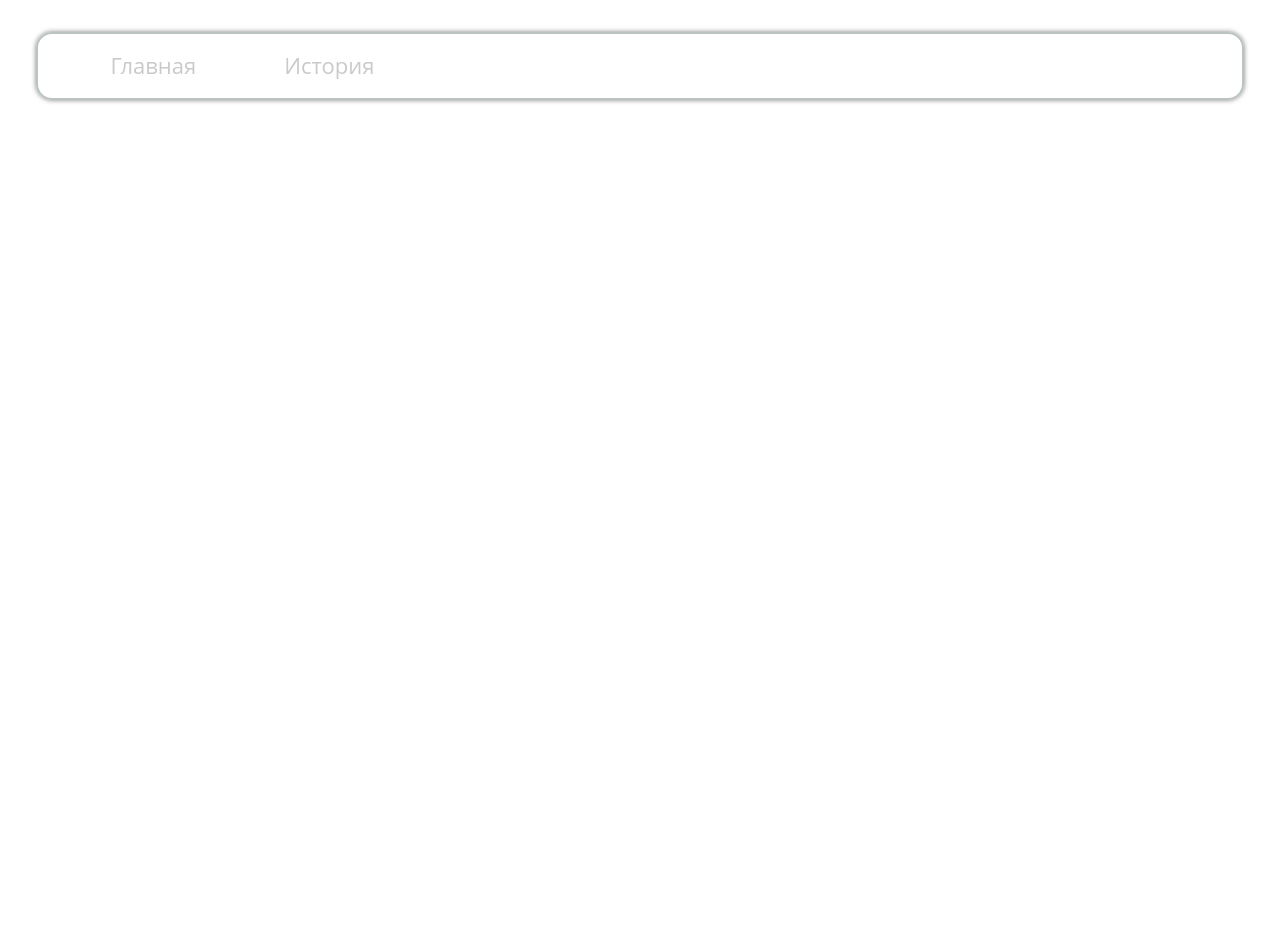
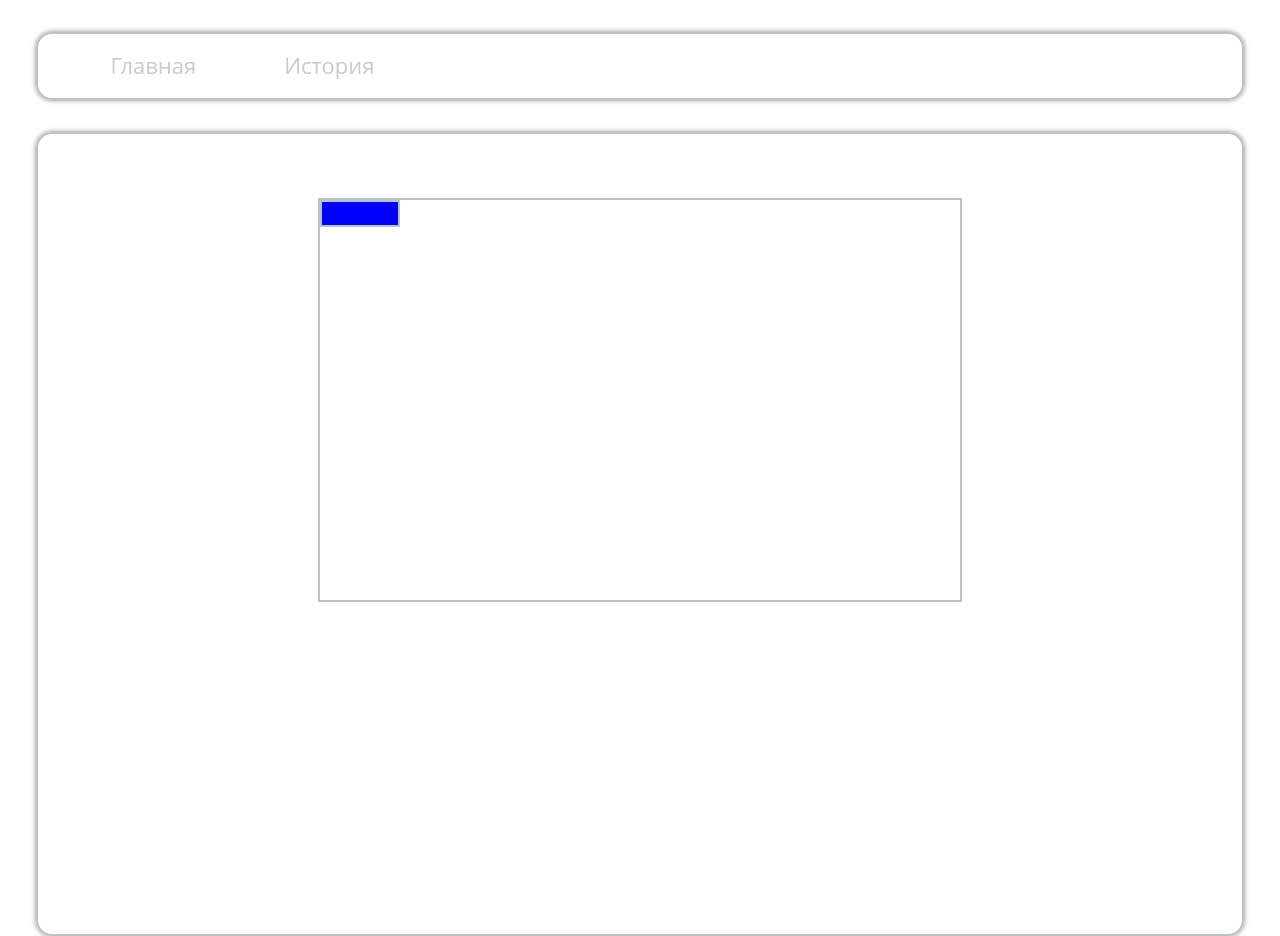
Before and after one commit to valex-maschen/react-project, a React (Create React App) app in the folder Frontend/: page / in a window 1280 px wide. Before the commit the page ends 800 px from the top, so only its background shows below. Built offline with nearby package versions, Linux system fonts and the light colour scheme; the HTML template or start-up script is replaced by a standard one.

Commit message:
fixed-routing

```diff
--- a/Frontend/src/App.tsx
+++ b/Frontend/src/App.tsx
@@ -1,8 +1,8 @@
 import React from 'react';
 import { Route, BrowserRouter, Switch } from 'react-router-dom';
-import { Navbar } from './Navbar/Navbar';
-import { Main } from './Pages/Main/Main';
-import { History } from './Pages/History/History';
+import Navbar from './Components/Navbar/Navbar';
+import Main from './Pages/Main/Main';
+import History from './Pages/History/History';
 
 function App() {
     return (
--- /dev/null
+++ b/Frontend/src/Components/DownloadWindow/DownloadWindow.module.css
@@ -0,0 +1,17 @@
+.Window {
+    margin-left: auto;
+    margin-right: auto;
+    margin-top: 4em;
+    width: 40em;
+    height: 25em;
+    border: 2px solid rgb(186, 194, 194);
+}
+
+.Download {
+    margin-left: auto;
+    margin-right: auto;
+    width: 6em;
+    height: 2em;
+    background-color: blue;
+    border: 2px solid rgb(186, 194, 194);
+}
--- /dev/null
+++ b/Frontend/src/Components/DownloadWindow/DownloadWindow.tsx
@@ -0,0 +1,10 @@
+import React from 'react';
+import styles from './DownloadWindow.module.css';
+
+const DownloadWindow = () => (
+    <div className={styles.Window}>
+        <button className={styles.Download} />
+    </div>
+);
+
+export default DownloadWindow;
--- a/Frontend/src/Navbar/Navbar.module.css
+++ b/Frontend/src/Components/Navbar/Navbar.module.css
@@ -7,10 +7,6 @@
     border: 2px solid rgb(186, 194, 194);
     border-radius: 1em;
     box-shadow: 0 0 5px rgba(0,0,0,0.5)
-}
-
-.NavItem +.NavItem {
-    padding-left: 4em;
 }
 
 .NavItems {
@@ -34,3 +30,7 @@
 .NavLink:hover:active {
     color: #000;
 }
+
+.NavItemPadding {
+    padding-left: 4em;
+}
--- a/Frontend/src/Navbar/Navbar.tsx
+++ b/Frontend/src/Components/Navbar/Navbar.tsx
@@ -1,8 +1,9 @@
 import React from 'react';
 import { NavLink } from 'react-router-dom';
+import cn from 'classnames';
 import styles from './Navbar.module.css';
 
-export const Navbar = () => (
+const Navbar = () => (
     <nav className={styles.Nav}>
         <ul className={styles.NavItems}>
             <li className={styles.NavItem}>
@@ -10,7 +11,7 @@ export const Navbar = () => (
                     Главная
                 </NavLink>
             </li>
-            <li className={styles.NavItem}>
+            <li className={cn(styles.NavItem, styles.NavItemPadding)}>
                 <NavLink className={styles.NavLink} to="/history">
                     История
                 </NavLink>
@@ -18,3 +19,5 @@ export const Navbar = () => (
         </ul>
     </nav>
 );
+
+export default Navbar;
--- a/Frontend/src/Pages/History/History.tsx
+++ b/Frontend/src/Pages/History/History.tsx
@@ -1,3 +1,5 @@
 import React from 'react';
 
-export const History = () => <div />;
+const History = () => <div />;
+
+export default History;
--- a/Frontend/src/Pages/Main/Main.module.css
+++ b/Frontend/src/Pages/Main/Main.module.css
@@ -1,6 +1,6 @@
 .Container{
     width: 94%;
-    height: 10em;
+    height: 50rem;
     margin-top: 2em;
     margin-left: auto;
     margin-right: auto;
--- a/Frontend/src/Pages/Main/Main.tsx
+++ b/Frontend/src/Pages/Main/Main.tsx
@@ -1,3 +1,11 @@
 import React from 'react';
+import styles from './Main.module.css';
+import DownloadWindow from '../../Components/DownloadWindow/DownloadWindow';
 
-export const Main = () => <div className="Container" />;
+const Main = () => (
+    <div className={styles.Container}>
+        <DownloadWindow />
+    </div>
+);
+
+export default Main;
```
